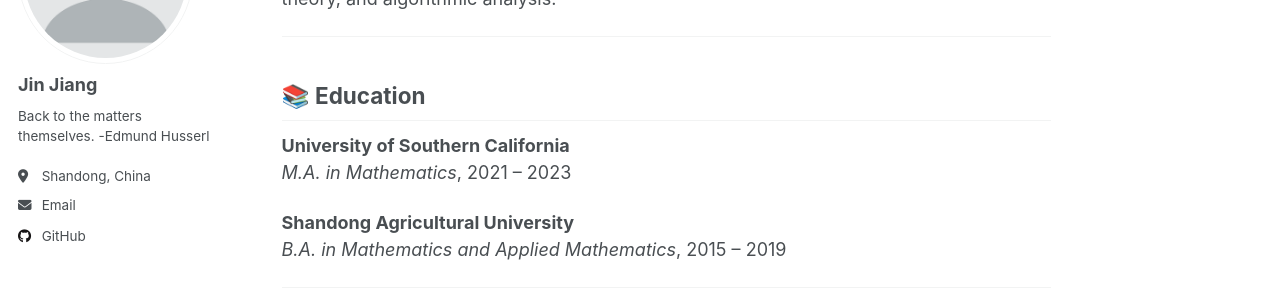
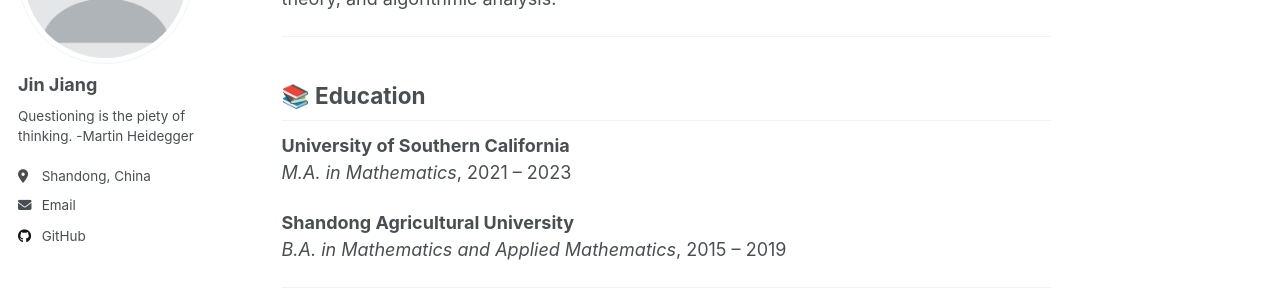
Before and after one commit to HollowolloH/hollowolloh.github.io, a Jekyll site: the page built from _pages/about.md, in a window 1280 px wide. Shown: the part 210-510 px from the top of the page. Built offline with Jekyll 4.4.1, drawn with Linux system fonts in a browser that asks for light colours; a script that is not in the unit is left out.

Commit message:
Update _config.yml

```diff
--- a/_config.yml
+++ b/_config.yml
@@ -25,7 +25,7 @@
   avatar           : "profile.png"
   name             : "Jin Jiang"
   pronouns         : # example: "she/her"
-  bio              : "Back to the matters themselves. -Edmund Husserl"
+  bio              : "Questioning is the piety of thinking. -Martin Heidegger"
   location         : "Shandong, China"
   employer         : #"Red Brick University"
   uri              : # URL
```
